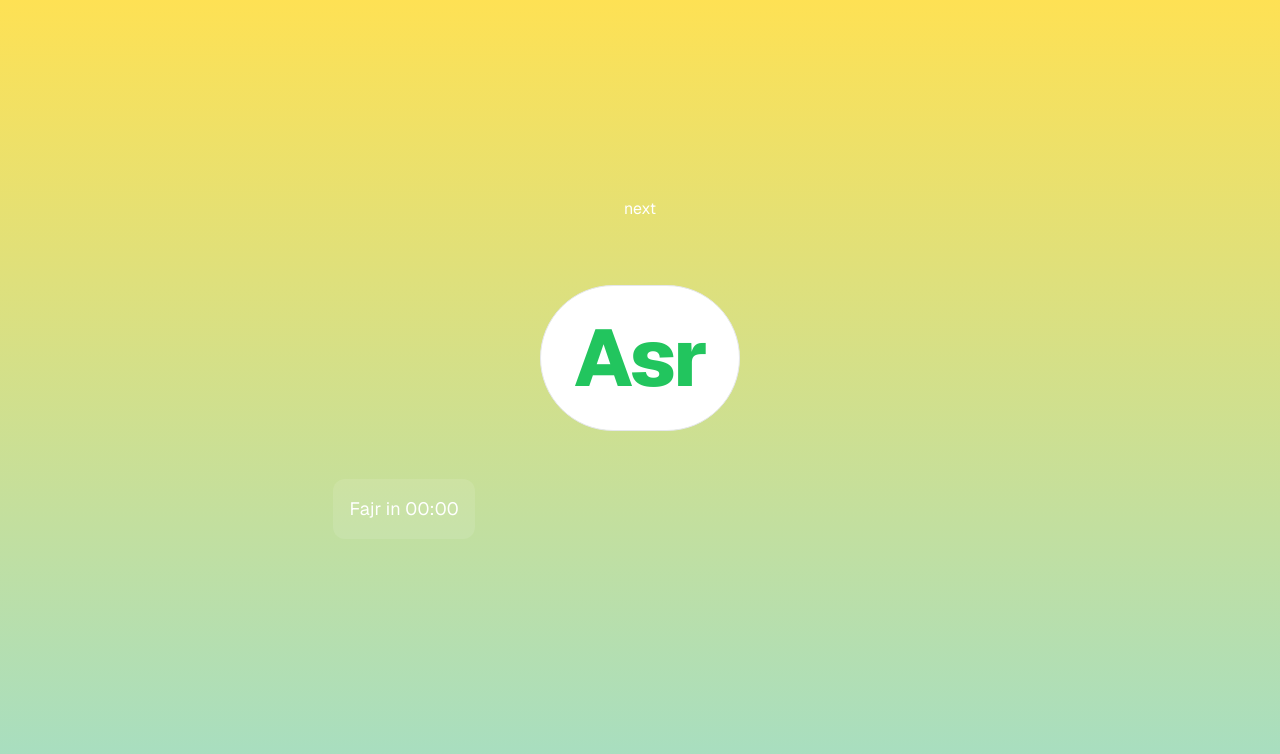
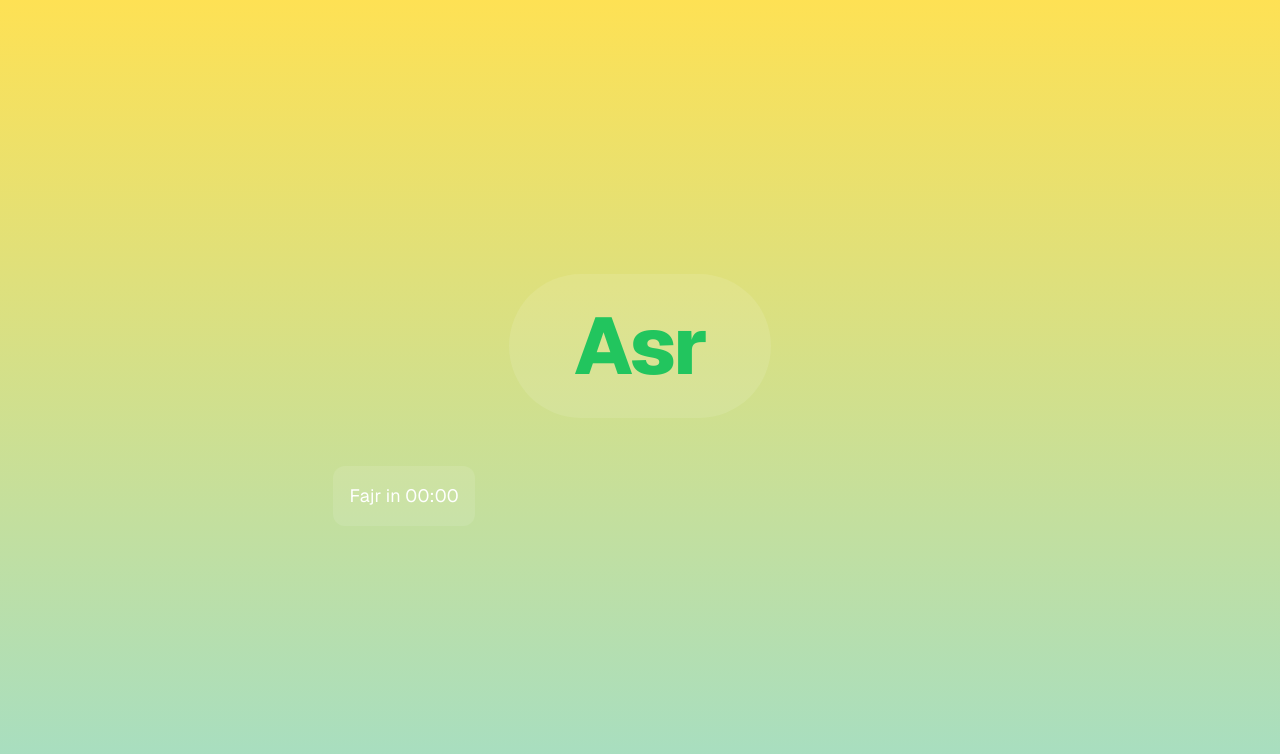
Before and after one commit to ibrahimmkhalid/busy-iman, a Next.js app: page / in a window 1280 px wide. Shown: the top 754 px of the page. Built offline with nearby package versions, Linux system fonts and the light colour scheme.

Commit message:
get color based on hour

```diff
--- a/src/app/page.tsx
+++ b/src/app/page.tsx
@@ -25,17 +25,21 @@ const gradients: DTGradient[] = [
 ];
 
 function getCurrentGradient(): DTGradient {
-  return gradients[1]!;
+  const now = new Date();
+  const hours = now.getHours();
+  if (hours < 5) {
+    return gradients[0]!;
+  }
+  if (hours < 10) {
+    return gradients[1]!;
+  }
+  if (hours < 16) {
+    return gradients[2]!;
+  }
+  return gradients[3]!;
 }
 
 export default function HomePage() {
-  const [count, setCount] = useState(0);
-
-  const increment = () => {
-    setCount((count + 1) % 4);
-    setGradient(gradients[count]!);
-  };
-
   const [gradient, setGradient] = useState(getCurrentGradient());
 
   useEffect(() => {
@@ -52,9 +56,8 @@ export default function HomePage() {
 
   return (
     <main className="gradient-background flex min-h-screen flex-col items-center justify-center text-white">
-      <button onClick={increment}>next</button>
       <div className="container flex flex-col items-center justify-center gap-12 px-4 py-16">
-        <h1 className="rounded-full border bg-white p-8 text-5xl font-extrabold tracking-tight sm:text-[5rem]">
+        <h1 className="rounded-full bg-white/10 px-16 py-8 text-5xl font-extrabold tracking-tight text-white hover:bg-white/20 sm:text-[5rem]">
           <span className={colorCode}>{prayerName}</span>
         </h1>
         <div className="grid grid-cols-2 gap-4 md:grid-cols-4">
--- a/src/styles/globals.css
+++ b/src/styles/globals.css
@@ -8,9 +8,6 @@
 }
 
 .gradient-background {
-  background: linear-gradient(
-    to bottom,
-    var(--gradient-from),
-    var(--gradient-to)
-  );
+  background: linear-gradient(to bottom, var(--gradient-from), var(--gradient-to));
+  transition: background 2s ease;
 }
```
